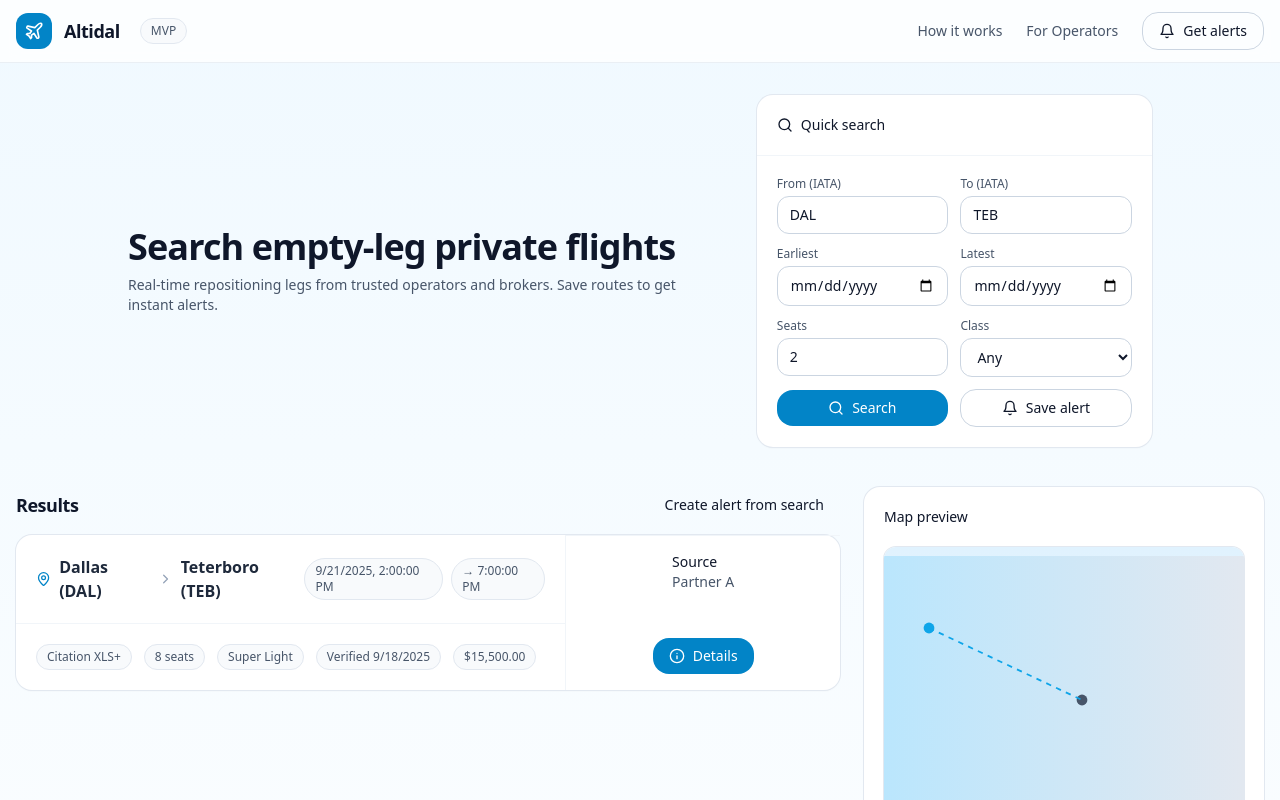
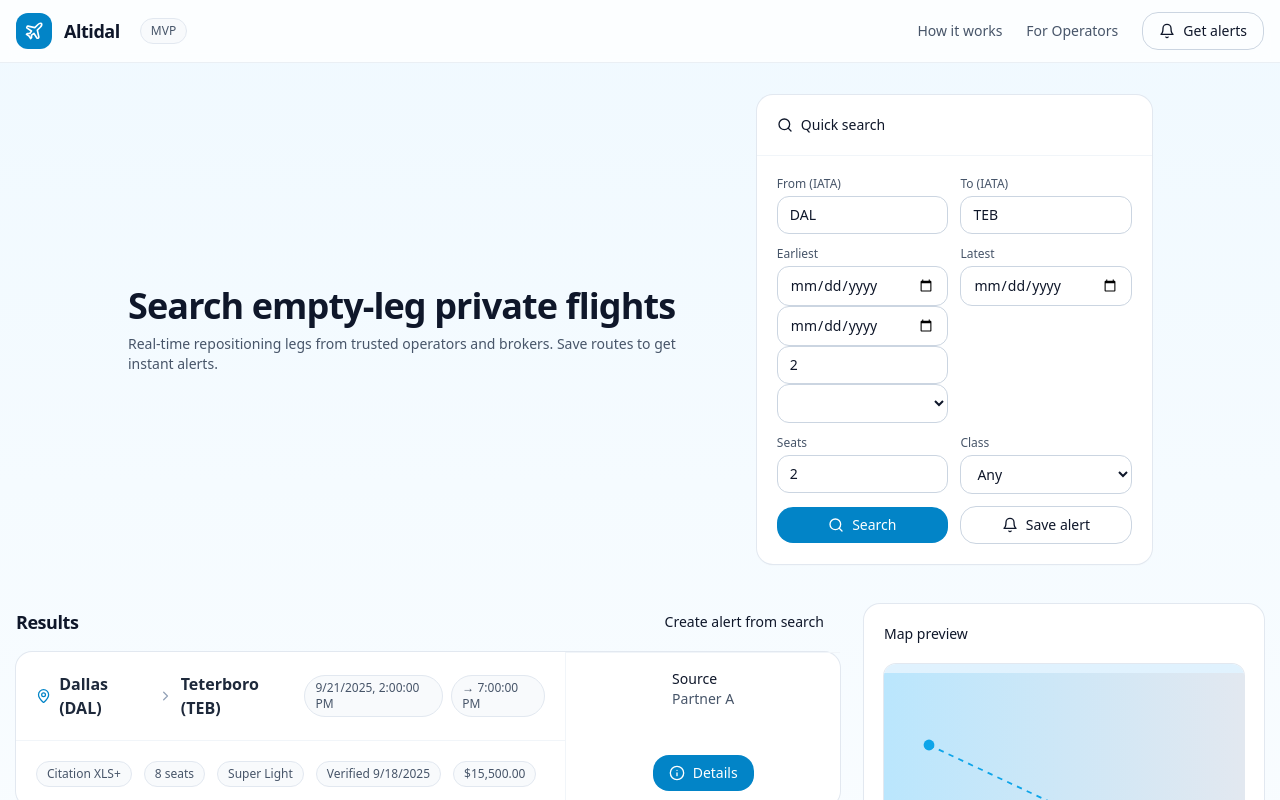
Before and after one commit to davidleejohnson26-glitch/altidal-frontend, a Next.js app: page / in a window 1280 px wide. Shown: the top 800 px of the page. Built offline with nearby package versions, Linux system fonts and the light colour scheme.

Commit message:
fix: typed onChange handlers for strict TypeScript

```diff
--- a/src/app/page.tsx
+++ b/src/app/page.tsx
@@ -1,6 +1,7 @@
 
 'use client'
 
+import type React from "react";
 import { useEffect, useMemo, useState } from 'react'
 import { Search, Bell } from 'lucide-react'
 import { Header } from '@/components/header'
@@ -75,7 +76,37 @@ export default function Page() {
                   </div>
                   <div>
                     <label className="mb-1 block text-xs font-medium text-slate-600">Earliest</label>
-                    <Input type="date" value={query.start} onChange={(e)=>setQuery(s=>({...s, start:e.target.value}))} />
+                    <Input
+  type="date"
+  value={query.start}
+  onChange={(e: React.ChangeEvent<HTMLInputElement>) =>
+    setQuery((s) => ({ ...s, start: e.target.value }))
+  }
+/>
+
+<Input
+  type="date"
+  value={query.end}
+  onChange={(e: React.ChangeEvent<HTMLInputElement>) =>
+    setQuery((s) => ({ ...s, end: e.target.value }))
+  }
+/>
+
+<Input
+  type="number"
+  min={1}
+  max={16}
+  value={query.seats}
+  onChange={(e: React.ChangeEvent<HTMLInputElement>) =>
+    setQuery((s) => ({ ...s, seats: Number(e.target.value) }))
+  }
+/>
+
+<Select
+  value={query.classPref}
+  onChange={(e: React.ChangeEvent<HTMLSelectElement>) =>
+    setQuery((s) => ({ ...s, classPref: e.target.value }))
+  }/>
                   </div>
                   <div>
                     <label className="mb-1 block text-xs font-medium text-slate-600">Latest</label>
```
